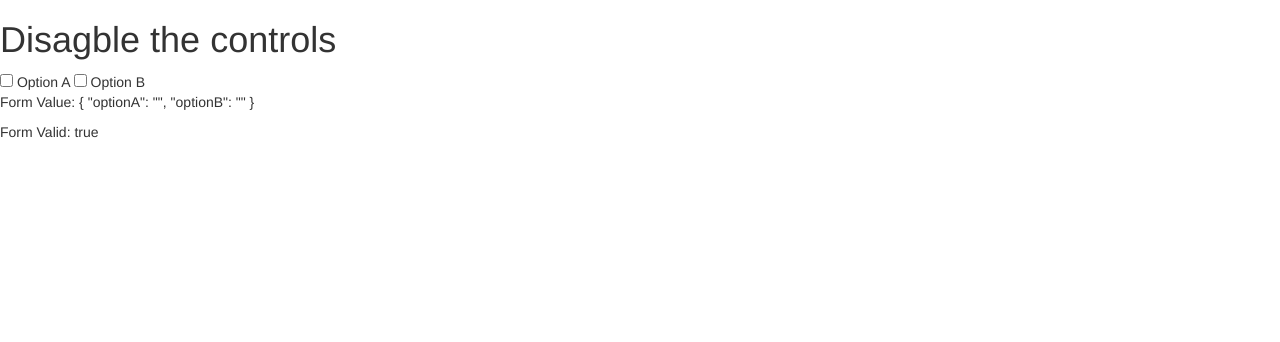
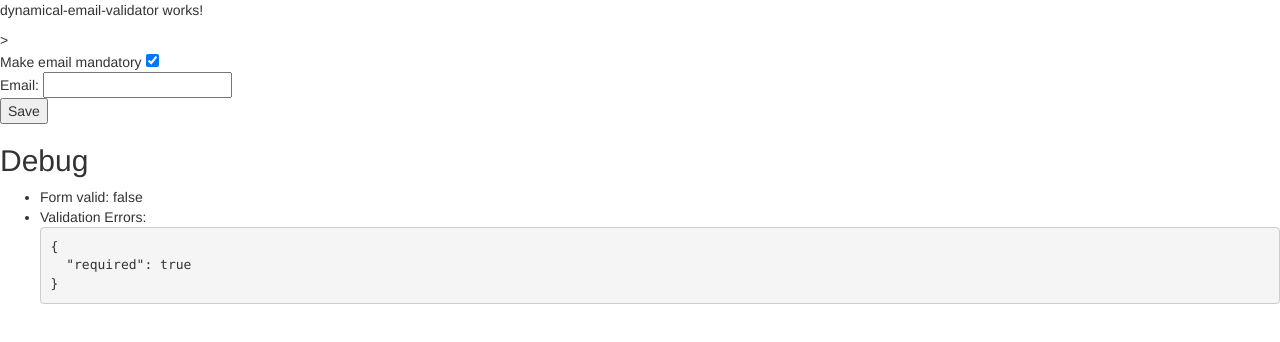
Before and after one commit to shustriy/angular_guide, an Angular app in the folder frontend/: page / in a window 1280 px wide. Shown: the top 342 px of the page. Built offline with nearby package versions, Linux system fonts and the light colour scheme.

Commit message:
Form Validation. 3 ways to implement conditional validation of Angular reactive forms https://medium.com/ngx/3-ways-to-implement-conditional-validation-of-reactive-forms-c59ed6fc3325

```diff
--- a/frontend/src/app/app.component.html
+++ b/frontend/src/app/app.component.html
@@ -1 +1 @@
-<app-disable-control></app-disable-control>
+<app-dynamical-email-validator></app-dynamical-email-validator>
--- a/frontend/src/app/app.module.ts
+++ b/frontend/src/app/app.module.ts
@@ -14,6 +14,7 @@ import { IdentityRevealedValidatorDirective } from './shared/identity-revealed.d
 import { DynamicalAddControlComponent } from './dynamical-add-control/dynamical-add-control.component';
 import { DynamicalAddValidatorComponent } from './dynamical-add-validator/dynamical-add-validator.component';
 import { DisableControlComponent } from './disable-control/disable-control.component';
+import { DynamicalEmailValidatorComponent } from './dynamical-email-validator/dynamical-email-validator.component';
 
 @NgModule({
   declarations: [
@@ -27,7 +28,8 @@ import { DisableControlComponent } from './disable-control/disable-control.compo
     IdentityRevealedValidatorDirective,
     DynamicalAddControlComponent,
     DynamicalAddValidatorComponent,
-    DisableControlComponent
+    DisableControlComponent,
+    DynamicalEmailValidatorComponent
   ],
   imports: [
     BrowserModule,
--- /dev/null
+++ b/frontend/src/app/dynamical-email-validator/dynamical-email-validator.component.html
@@ -0,0 +1,21 @@
+<p>dynamical-email-validator works!</p>
+<form
+    [formGroup]="accountForm"
+    (ngSubmit)="onSubmit()">
+>
+    <div>
+        Make email mandatory
+        <input type="checkbox" formControlName="accountCheckedEmail" />
+    </div>
+
+    <div>
+        Email: <input formControlName="accountEmail">
+    </div>
+    <button [formAction]="submit">Save</button>
+</form>
+
+<h2>Debug</h2>
+<ul>
+    <li>Form valid: {{accountForm.valid}}</li>
+    <li>Validation Errors: <pre>{{accountEmail.errors | json}}</pre></li>
+</ul>
--- /dev/null
+++ b/frontend/src/app/dynamical-email-validator/dynamical-email-validator.component.ts
@@ -0,0 +1,35 @@
+import { Component, OnInit } from '@angular/core';
+import {AbstractControl, AbstractControlOptions, FormBuilder, FormControl, FormGroup, Validators} from '@angular/forms';
+
+@Component({
+  selector: 'app-dynamical-email-validator',
+  templateUrl: './dynamical-email-validator.component.html',
+  styleUrls: ['./dynamical-email-validator.component.scss']
+})
+export class DynamicalEmailValidatorComponent implements OnInit {
+
+  private accountForm: FormGroup;
+
+  constructor(private fb: FormBuilder) { }
+
+  public get accountEmail() {
+    return this.accountForm.get('accountEmail') as FormControl;
+  }
+
+  ngOnInit() {
+    this.accountForm = this.fb.group({
+      accountCheckedEmail: [true],
+      accountEmail: ['', [
+        Validators.required,
+        Validators.maxLength(250),
+        Validators.minLength(5),
+        Validators.pattern(/.+@.+\..+/)
+      ]]
+    });
+  }
+
+  onSubmit() {
+    console.log(this.accountForm.value);
+  }
+
+}
```
Also changed, not shown: frontend/src/app/dynamical-email-validator/dynamical-email-validator.component.scss (added), 2 other files (tests, documents, lock files or other folders).
